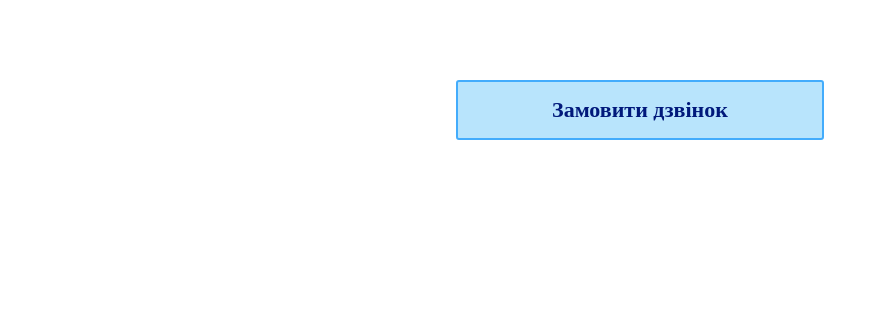
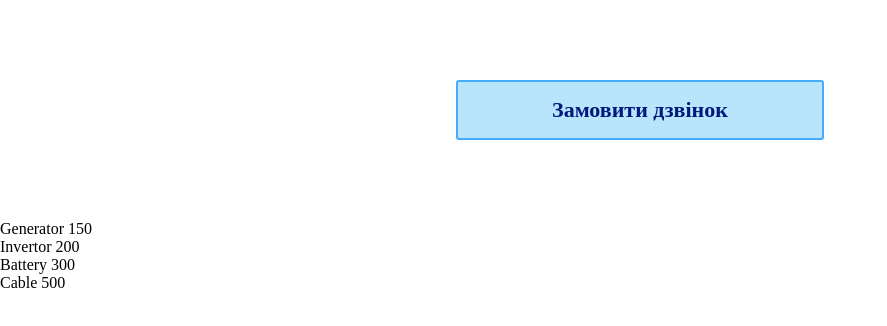
Before and after one commit to Valeriuna/powercode-homework, a plain HTML site: page Project/index.html in a window 1280 px wide. Shown: the whole page, without its empty margins (0-887 px from the left). Drawn offline with Linux system fonts and the light colour scheme.

Commit message:
add massive

```diff
--- a/Project/index.html
+++ b/Project/index.html
@@ -31,5 +31,24 @@
         </div>
       </form>
     </div>
+
+    <ul id="products">
+      <!-- <li>
+        <span>Generator</span>
+        150
+      </li>
+      <li>
+        <span>Invertor</span>
+        200
+      </li>
+      <li>
+        <span>Battery</span>
+        300
+      </li>
+      <li>
+        <span>Cable</span>
+        500
+      </li> -->
+    </ul>
   </body>
 </html>
--- a/Project/index.js
+++ b/Project/index.js
@@ -19,3 +19,36 @@ const generalClose = document.addEventListener("click", function (event) {
     closeModal();
   }
 });
+
+const productsArr = [
+  {
+    name: "Generator",
+    quantity: 150,
+  },
+  {
+    name: "Invertor",
+    quantity: 200,
+  },
+  {
+    name: "Battery",
+    quantity: 300,
+  },
+  {
+    name: "Cable",
+    quantity: 500,
+  },
+];
+
+const products = document.getElementById("products");
+
+function getHtmlFromProduct(product) {
+  return `<li><span>${product.name}</span> ${product.quantity}</li>`;
+}
+
+let html = "";
+
+for (let i = 0; i < productsArr.length; i++) {
+  html += getHtmlFromProduct(productsArr[i]);
+}
+
+products.innerHTML = html;
```
